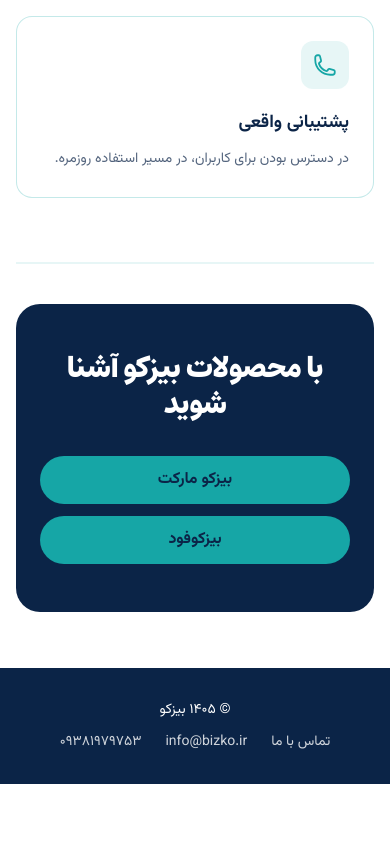
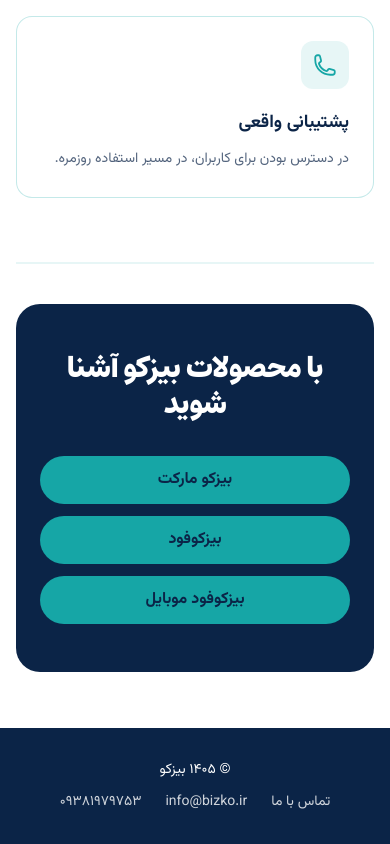
Before and after one commit to alirahnama09-hash/bizko-website, a Next.js app: page /about in a window 390 px wide. Shown: the part 1284-2128 px from the top of the page. Before the commit the page ends 2068 px from the top, so only its background shows below. Built offline with nearby package versions, Linux system fonts and the light colour scheme.

Commit message:
feat: add BizcoFood Mobile links to nav, sitemap and about page

```diff
--- a/app/about/page.tsx
+++ b/app/about/page.tsx
@@ -158,6 +158,12 @@
             >
               بیزکوفود
             </Link>
+            <Link
+              href="/bizcofood-mobile"
+              className="w-full rounded-full bg-bizko-teal px-8 py-3 text-center font-bold text-bizko-navy transition-colors hover:bg-bizko-teal-light sm:w-auto"
+            >
+              بیزکوفود موبایل
+            </Link>
           </div>
         </div>
       </section>
--- a/app/sitemap.ts
+++ b/app/sitemap.ts
@@ -25,6 +25,11 @@
       priority: 0.8,
     },
     {
+      url: `${BASE_URL}/bizcofood-mobile`,
+      changeFrequency: "monthly",
+      priority: 0.8,
+    },
+    {
       url: `${BASE_URL}/contact`,
       changeFrequency: "monthly",
       priority: 0.6,
--- a/components/Header.tsx
+++ b/components/Header.tsx
@@ -10,6 +10,7 @@
   { href: "/about", label: "درباره ما" },
   { href: "/bizko-market", label: "بیزکو مارکت" },
   { href: "/bizcofood", label: "بیزکوفود" },
+  { href: "/bizcofood-mobile", label: "بیزکوفود موبایل" },
   { href: "/contact", label: "تماس با ما" },
 ];
 
```
Also changed, not shown: 1 other file (tests, documents, lock files or other folders).
